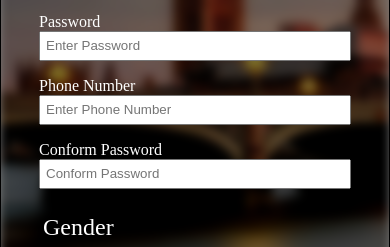
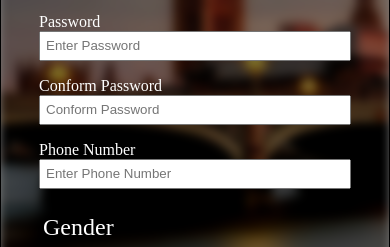
Before and after one commit to itsShimanto/form, a plain HTML site: page index.html in a window 390 px wide. Shown: the part 386-633 px from the top of the page. Drawn offline with Linux system fonts and the light colour scheme.

Commit message:
Add files via upload

```diff
--- a/style.css
+++ b/style.css
@@ -106,4 +106,13 @@ input[type=submit]{
   .user-input:nth-child(2n) {
     justify-content: start;
   }
+
+  .user-input:nth-child(5){
+    order:6 ;
+  }
+  .user-input:nth-child(5){
+    order: 6;
+  }
+
+
 }
```
